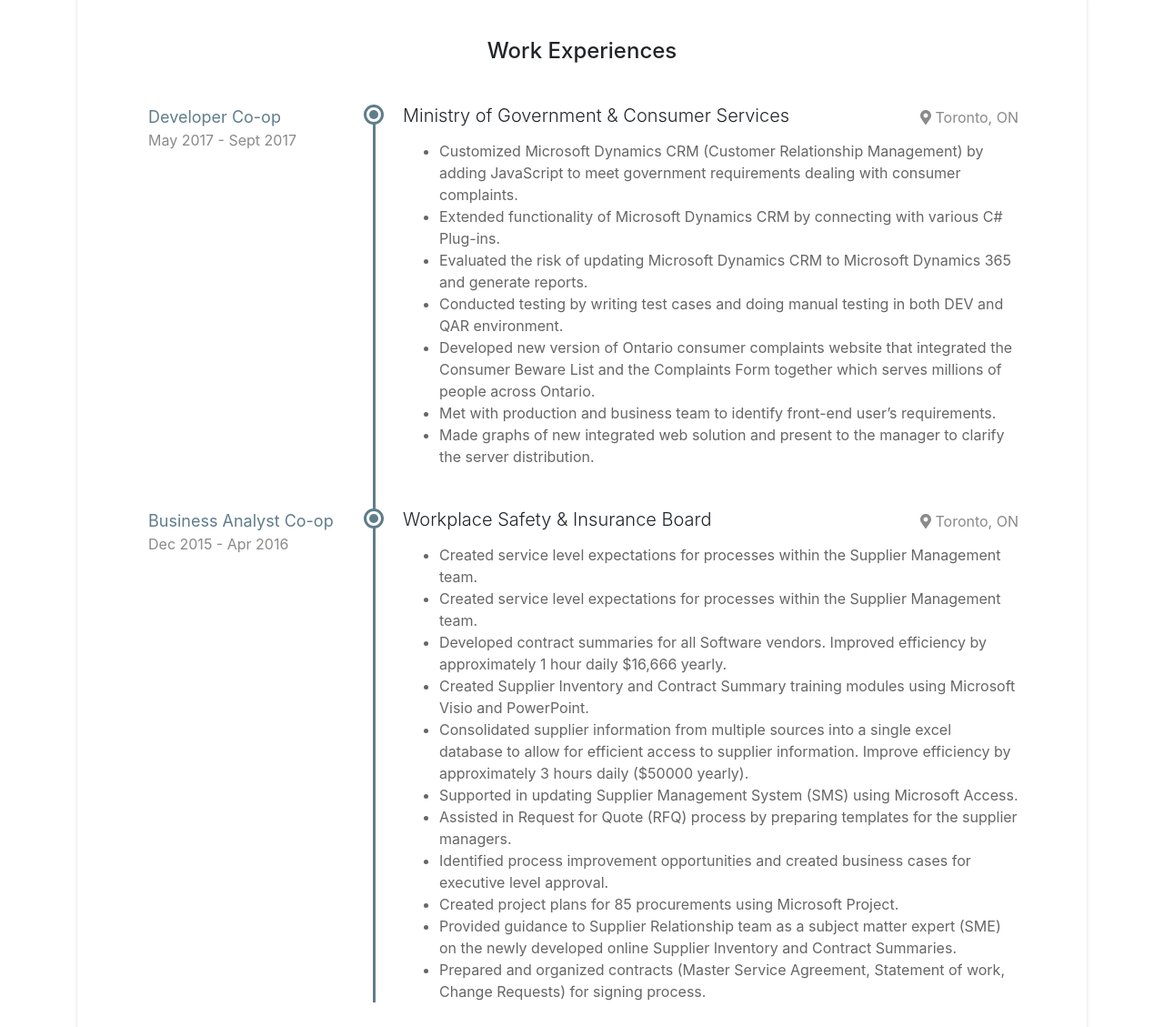
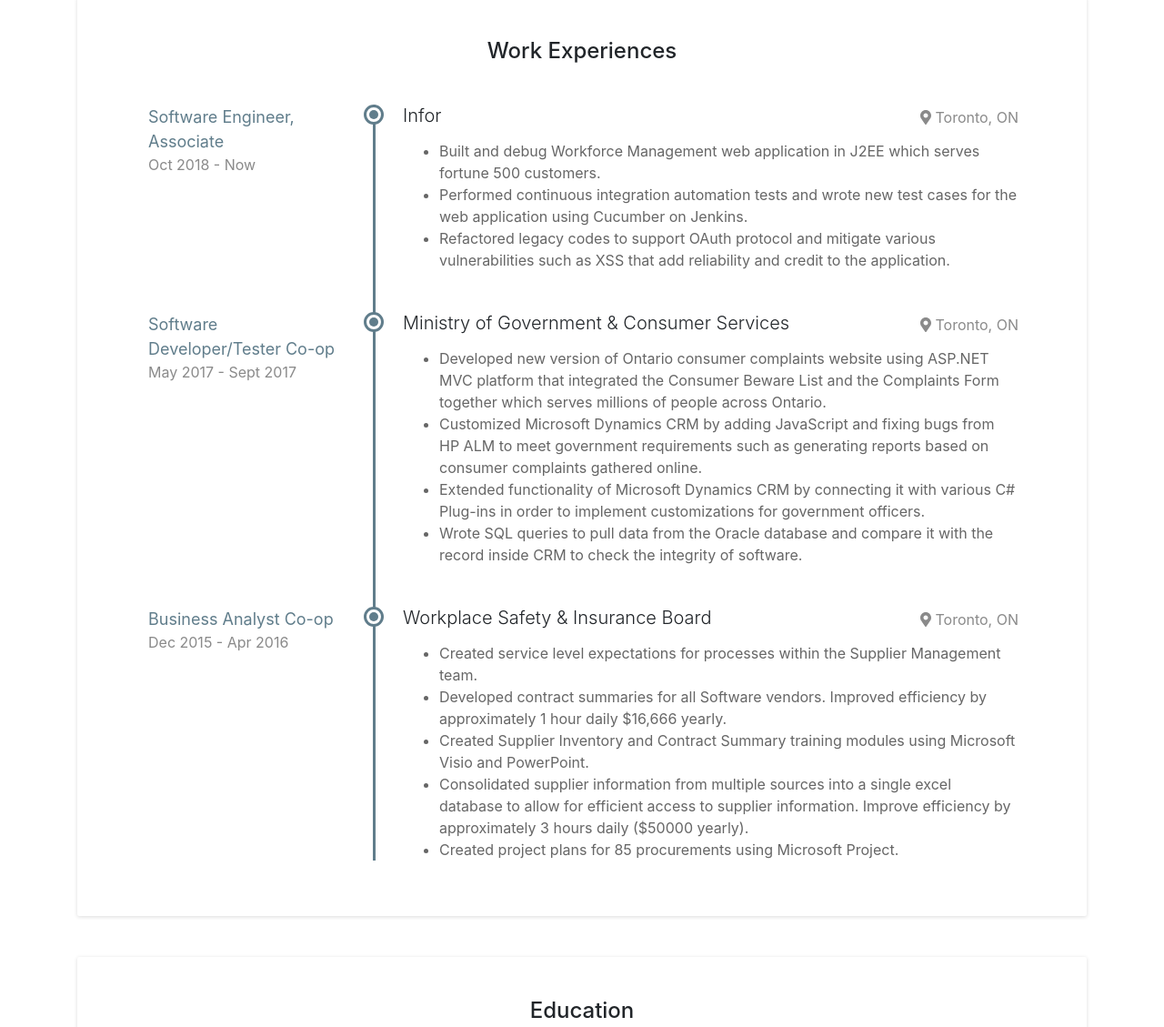
Before and after one commit to lijerrymagic/personalwebsite, a website with bundled scripts: page frontend/index.html in a window 1280 px wide. Shown: the part 709-1838 px from the top of the page at 91% size. Built offline with nearby package versions, Linux system fonts and the light colour scheme.

Commit message:
Update index.html

```diff
--- a/frontend/index.html
+++ b/frontend/index.html
@@ -35,9 +35,9 @@
             <div class="container text-center">
                 <img class="profile-image" src="/image/profile.png" alt="">
                 <h1 class="name">Zeyu Li</h1>
-                <div class="title">Developer</div>
+                <div class="title">Software Engineer, Associate</div>
                 <div class="profile">
-                    <p>Active learner.Team player.</p>
+                    <p>Active learner. Team player.</p>
                 </div><!--//profile-->
             </div><!--//container-->
         </div><!--//intro-->
@@ -73,22 +73,36 @@
             <div class="timeline">
                 <div class="item">
                     <div class="work-place">
+                        <h3 class="place">Infor </h3>
+                        <div class="location"><i class="fas fa-map-marker-alt mr-1"></i>Toronto, ON</div>
+                    </div>
+                    <div class="job-meta">
+                        <div class="title">Software Engineer, Associate</div>
+                        <div class="time">Oct 2018 - Now</div>
+                    </div><!--//job-meta-->
+                    <div class="job-desc">
+                         <ul>
+                            <li>Built and debug Workforce Management web application in J2EE which serves fortune 500 customers.  </li>
+                            <li>Performed continuous integration automation tests and wrote new test cases for the web application using Cucumber on Jenkins.</li>
+                            <li>Refactored legacy codes to support OAuth protocol and mitigate various vulnerabilities such as XSS that add reliability and credit to the application.</li>
+                        </ul>
+                    </div><!--//job-desc-->
+                </div><!--//item-->
+                <div class="item">
+                    <div class="work-place">
                         <h3 class="place">Ministry of Government & Consumer Services</h3>
                         <div class="location"><i class="fas fa-map-marker-alt mr-1"></i>Toronto, ON</div>
                     </div>
                     <div class="job-meta">
-                        <div class="title">Developer Co-op</div>
+                        <div class="title">Software Developer/Tester Co-op</div>
                         <div class="time">May 2017 - Sept 2017</div>
                     </div><!--//job-meta-->
                     <div class="job-desc">
                         <ul>
-                            <li>Customized Microsoft Dynamics CRM (Customer Relationship Management) by adding JavaScript to meet government requirements dealing with consumer complaints.</li>
-                            <li>Extended functionality of Microsoft Dynamics CRM by connecting with various C# Plug-ins.</li>
-                            <li>Evaluated the risk of updating Microsoft Dynamics CRM to Microsoft Dynamics 365 and generate reports.</li>
-                            <li>Conducted testing by writing test cases and doing manual testing in both DEV and QAR environment.</li>
-                            <li>Developed new version of Ontario consumer complaints website that integrated the Consumer Beware List and the Complaints Form together which serves millions of people across Ontario.</li>
-                            <li>Met with production and business team to identify front-end user’s requirements.</li>
-                            <li>Made graphs of new integrated web solution and present to the manager to clarify the server distribution.</li>
+                            <li>Developed new version of Ontario consumer complaints website using ASP.NET MVC platform that integrated the Consumer Beware List and the Complaints Form together which serves millions of people across Ontario.</li>
+                            <li>Customized Microsoft Dynamics CRM by adding JavaScript and fixing bugs from HP ALM to meet government requirements such as generating reports based on consumer complaints gathered online.</li>
+                            <li>Extended functionality of Microsoft Dynamics CRM by connecting it with various C# Plug-ins in order to implement customizations for government officers.</li>
+                            <li>Wrote SQL queries to pull data from the Oracle database and compare it with the record inside CRM to check the integrity of software.</li>
                         </ul>
                     </div><!--//job-desc-->
                 </div><!--//item-->
@@ -105,16 +119,10 @@
                     <div class="job-desc">
                          <ul>
                             <li>Created service level expectations for processes within the Supplier Management team.  </li>
-                            <li>Created service level expectations for processes within the Supplier Management team.  </li>
                             <li>Developed contract summaries for all Software vendors. Improved efficiency by approximately 1 hour daily $16,666 yearly.</li>
                             <li>Created Supplier Inventory and Contract Summary training modules using Microsoft Visio and PowerPoint.</li>
                             <li>Consolidated supplier information from multiple sources into a single excel database to allow for efficient access to supplier information. Improve efficiency by approximately 3 hours daily ($50000 yearly).</li>
-                            <li>Supported in updating Supplier Management System (SMS) using Microsoft Access.</li>
-                            <li>Assisted in Request for Quote (RFQ) process by preparing templates for the supplier managers.</li>
-                            <li>Identified process improvement opportunities and created business cases for executive level approval.</li>
                             <li>Created project plans for 85 procurements using Microsoft Project. </li>
-                            <li>Provided guidance to Supplier Relationship team as a subject matter expert (SME) on the newly developed online Supplier Inventory and Contract Summaries.</li>
-                            <li>Prepared and organized contracts (Master Service Agreement, Statement of work, Change Requests) for signing process.</li>
                         </ul>
                     </div><!--//job-desc-->
                 </div><!--//item-->
```
